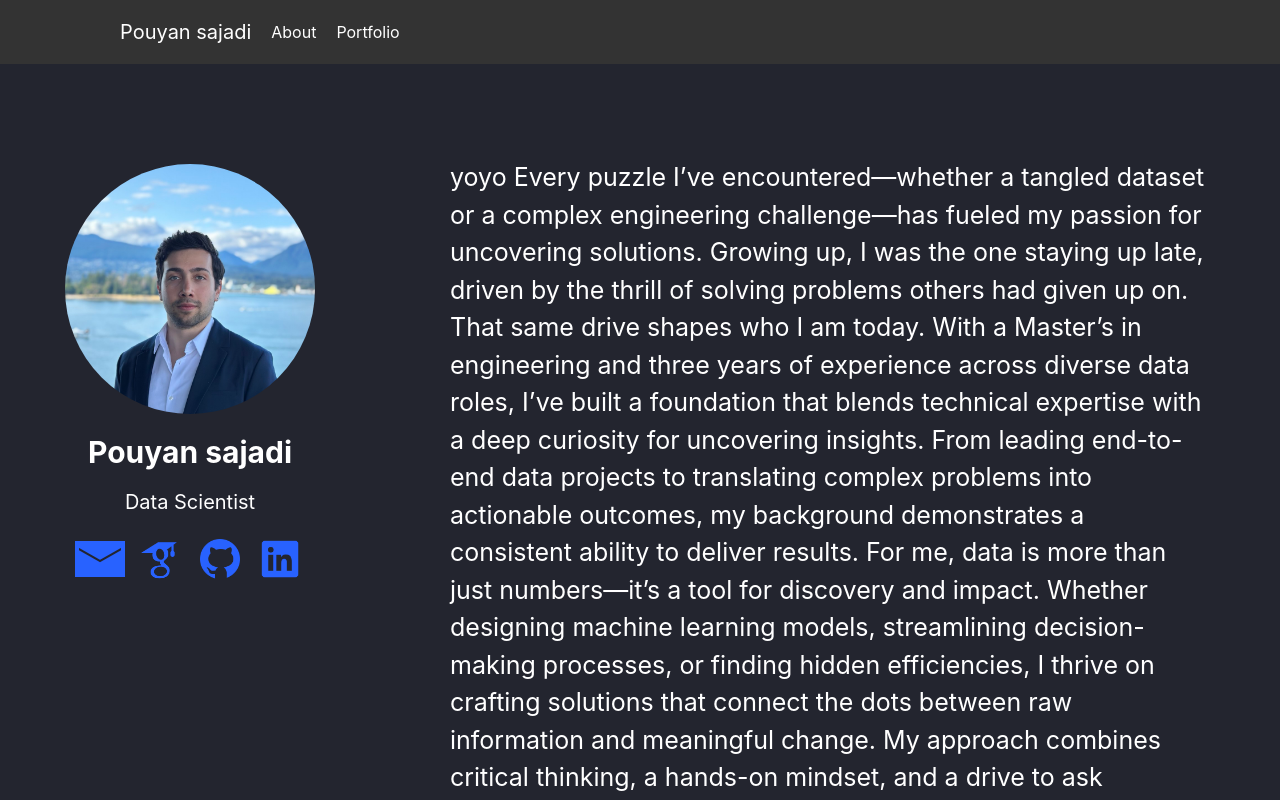
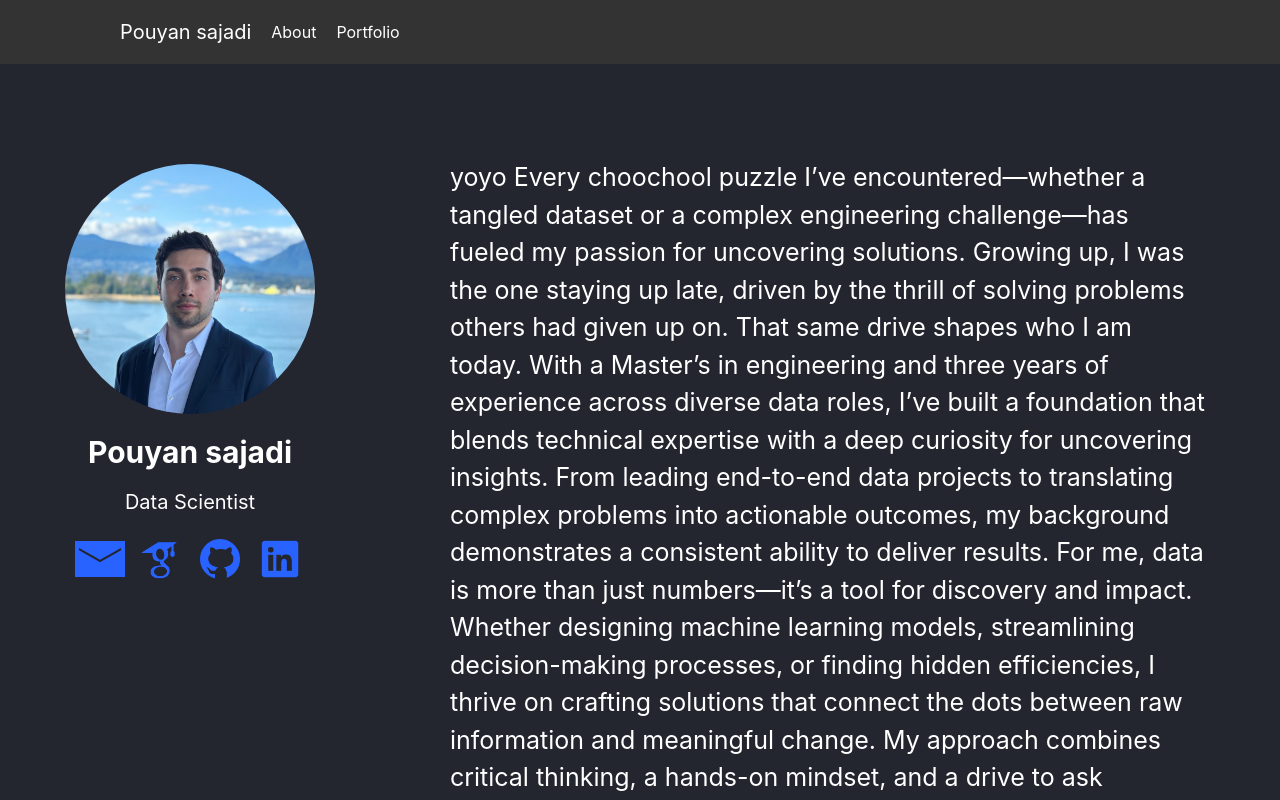
Before and after one commit to Dashtikh/cv, a React (Create React App) app: page / in a window 1280 px wide. Shown: the top 800 px of the page. Built offline with nearby package versions, Linux system fonts and the light colour scheme.

Commit message:
choochool added

```diff
--- a/src/pages/home/home.tsx
+++ b/src/pages/home/home.tsx
@@ -53,7 +53,7 @@ export default function Home() {
           </div>
           <div className={styles.aboutTextDiv}>
             <p className={styles.aboutText}>
-              yoyo Every puzzle I’ve encountered—whether a tangled dataset or a
+              yoyo Every choochool puzzle I’ve encountered—whether a tangled dataset or a
               complex engineering challenge—has fueled my passion for uncovering
               solutions. Growing up, I was the one staying up late, driven by
               the thrill of solving problems others had given up on. That same
```
